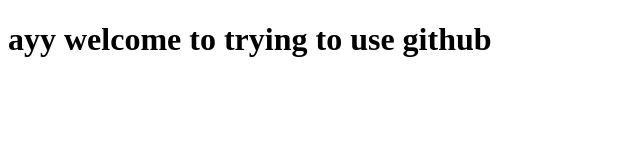
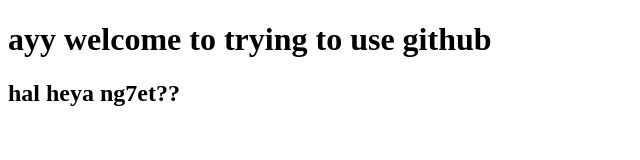
Before and after one commit to MennaAshraf1007/front-end-draft, a plain HTML site: page TheLyricsProj/extra.html in a window 1280 px wide. Shown: the whole page, without its empty margins (0-640 px from the left). Drawn offline with Linux system fonts and the light colour scheme.

Commit message:
Update extra.html
 trying the branch thingy

```diff
--- a/TheLyricsProj/extra.html
+++ b/TheLyricsProj/extra.html
@@ -7,5 +7,6 @@
 </head>
 <body>
     <h1> ayy welcome to trying to use github</h1>
+    <h2>hal heya ng7et??</h2>
 </body>
 </html>
```
